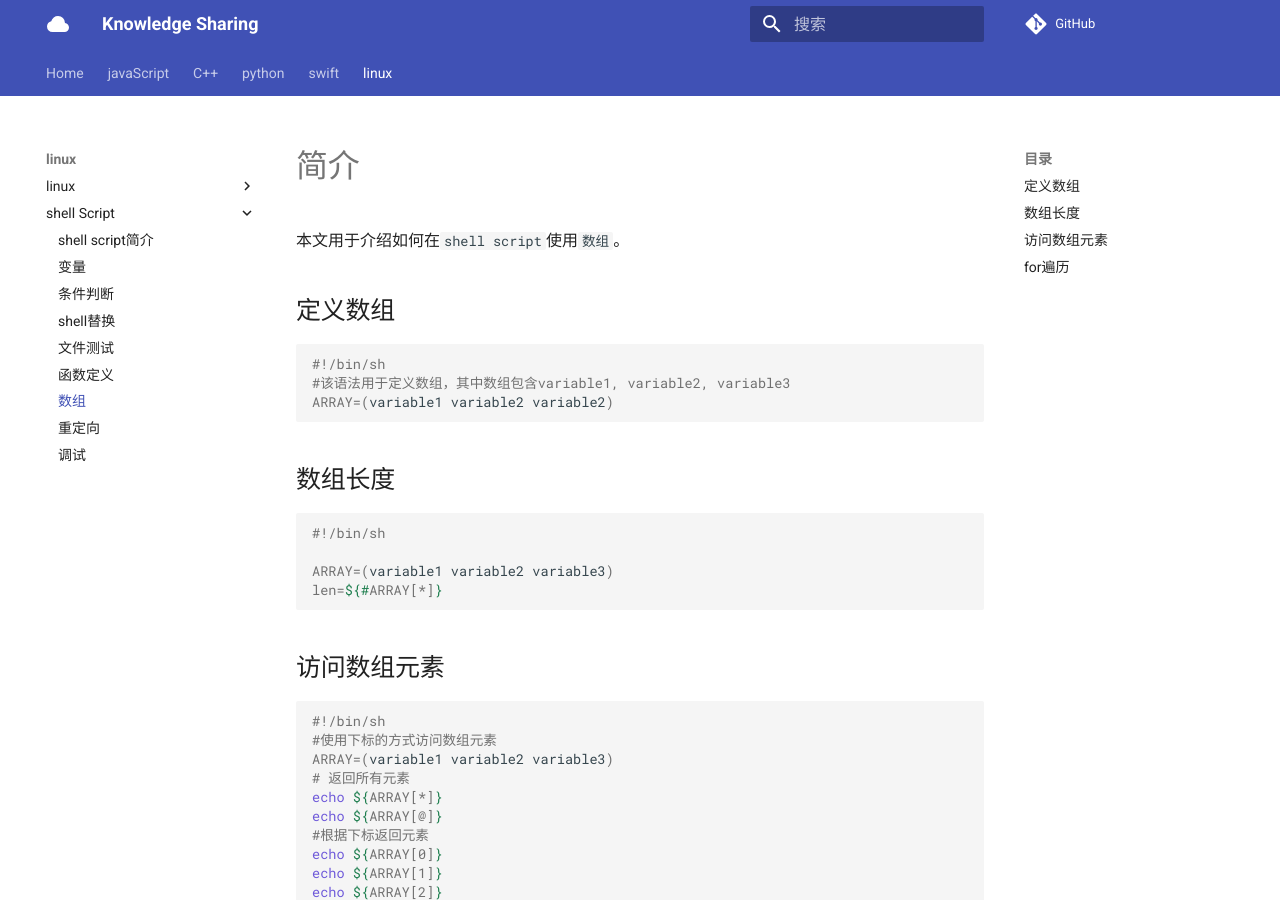
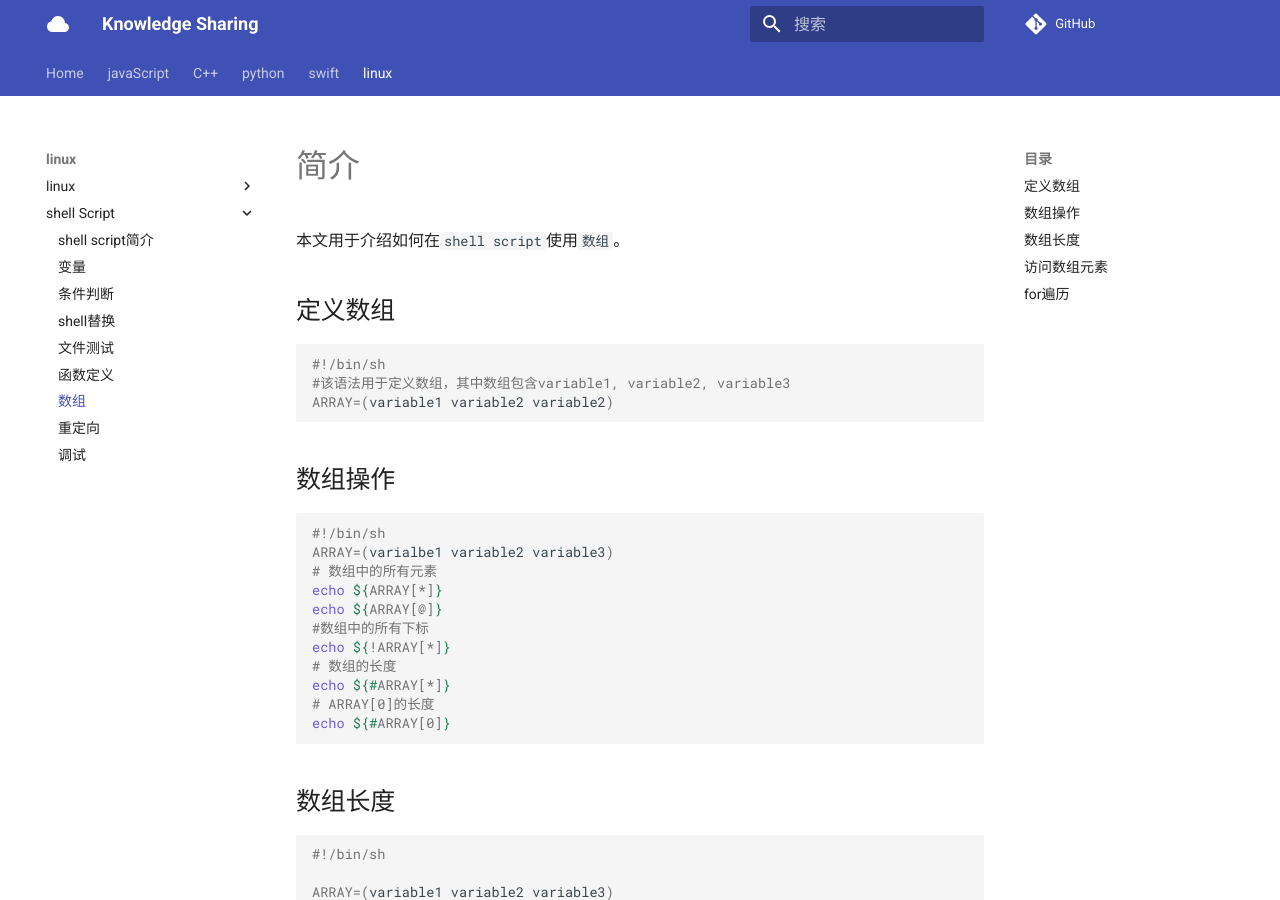
Before and after one commit to zhoukaidev/ks_blog, an MkDocs documentation site: the page built from docs/shell/shellScript/shellscript_array.md, in a window 1280 px wide and 900 px high. Built offline with MkDocs 1.6.1 and Material for MkDocs 9.7.7, drawn with Linux system fonts in a browser that asks for light colours; comment, search, counter and statistics services are not loaded.

Commit message:
Update shellscript_array.md

````diff
--- a/docs/shell/shellScript/shellscript_array.md
+++ b/docs/shell/shellScript/shellscript_array.md
@@ -8,6 +8,22 @@
 #!/bin/sh
 #该语法用于定义数组，其中数组包含variable1, variable2, variable3
 ARRAY=(variable1 variable2 variable2)
+```
+
+## 数组操作
+
+```sh
+#!/bin/sh
+ARRAY=(varialbe1 variable2 variable3)
+# 数组中的所有元素
+echo ${ARRAY[*]}
+echo ${ARRAY[@]}
+#数组中的所有下标
+echo ${!ARRAY[*]}
+# 数组的长度
+echo ${#ARRAY[*]}
+# ARRAY[0]的长度
+echo ${#ARRAY[0]}
 ```
 
 ## 数组长度
````
